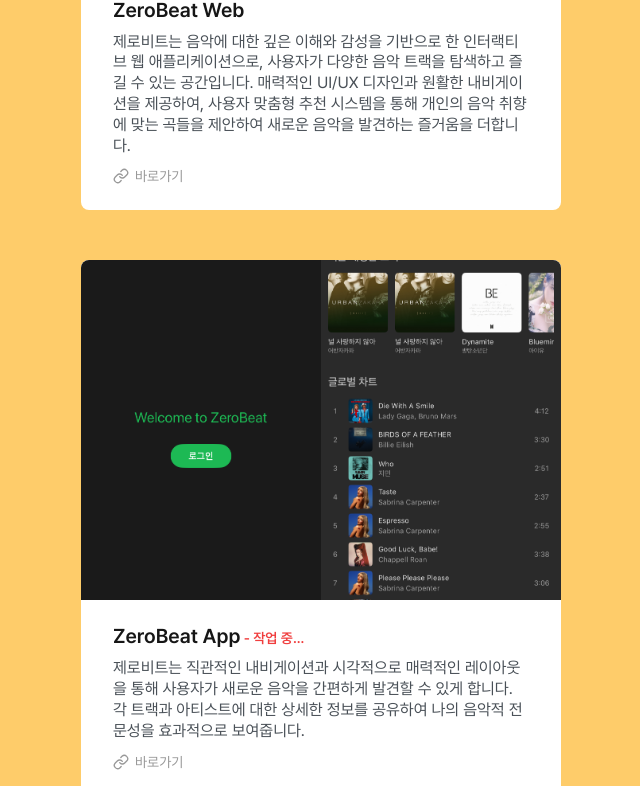
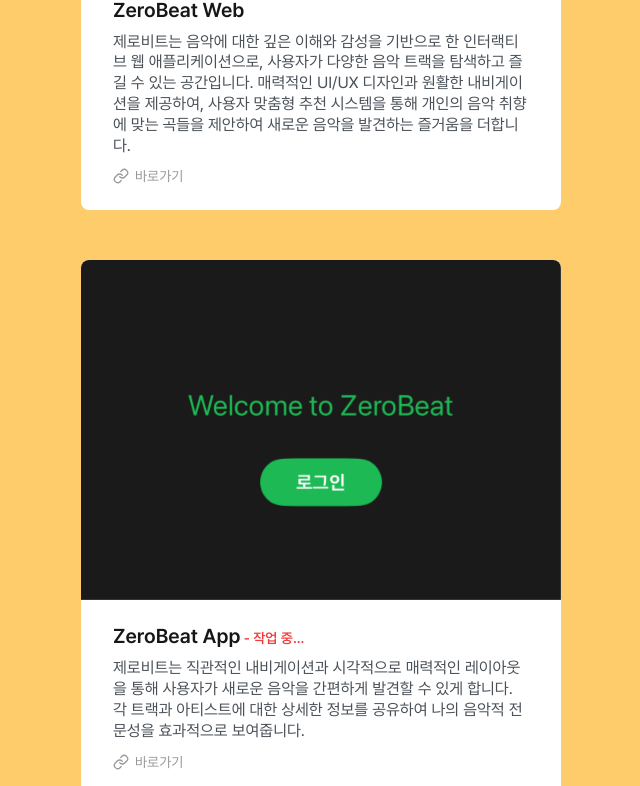
Before and after one commit to dattko/about-min, a Next.js app: page / in a window 1280 px wide. Shown: the part 4449-5235 px from the top of the page, without its empty margins (599-1239 px from the left). Built offline with nearby package versions, Linux system fonts and the light colour scheme.

Commit message:
포트폴리오 스와이퍼 추가

```diff
--- a/package.json
+++ b/package.json
@@ -13,7 +13,8 @@
     "lucide-react": "^0.446.0",
     "next": "14.2.13",
     "react": "^18",
-    "react-dom": "^18"
+    "react-dom": "^18",
+    "swiper": "^11.1.14"
   },
   "devDependencies": {
     "@types/node": "^20",
--- a/src/components/layouts/haeder/Header.module.scss
+++ b/src/components/layouts/haeder/Header.module.scss
@@ -65,7 +65,7 @@
 
       @include responsive($breakpointLarge){
         padding: 0 16px;
-        // height: 26px;
+        // height: 26px;xpx
         font-size: $fontSizeXSmall;
       };
 
@@ -76,7 +76,7 @@
     @for $i from 1 through 4 {
       li{
         transform: translateY(calc(-100% - 12px));
-        animation: menuDown .5s ease forwards;
+        animation: menuDown .5s ease-out forwards;
         &:nth-child(#{$i}) {
           animation-delay: 0.26s * $i;
       }
--- a/src/components/modal/Image.module.scss
+++ b/src/components/modal/Image.module.scss
@@ -13,11 +13,11 @@
   &__content {
     position: relative;
     overflow: auto;
-    max-height: 80%;
-    max-width: calc(100% - 16px);
+    height: 80%;
+    max-width: calc(100% - 20px);
     img {
       height: 100%;
-      object-fit: contain;
+      object-fit:contain;
       width: 100%;
     }
   }
--- a/src/components/ui/sectionContents/Content.module.scss
+++ b/src/components/ui/sectionContents/Content.module.scss
@@ -373,6 +373,8 @@
   // gap: 50px;
   position: relative;
   align-self: flex-start;
+  min-width: 0;
+  width: 100%;
     &:nth-child(1){
       position: sticky;
       top: 50%;
--- a/src/components/ui/sectionContents/PortfolioContent.tsx
+++ b/src/components/ui/sectionContents/PortfolioContent.tsx
@@ -5,7 +5,8 @@
 import { portfolios } from '@/data/contents/portfolio';
 import { Link as Site } from 'lucide-react';
 import Modal from '@component/modal/ImageModal';
-import { stat } from 'fs';
+import { Swiper, SwiperSlide } from 'swiper/react';
+import 'swiper/swiper-bundle.css';
 
 const PortfolioContent = () => {
   const [isModalOpen, setIsModalOpen] = useState(false);
@@ -29,39 +30,61 @@
           <span>Turning Ideas into Code,</span>
           <span>아이디어를 코드로,</span>
         </span>
-            <span className={styles.portfolio__comment} >
+        <span className={styles.portfolio__comment}>
           <span>Code into Reality,</span>
           <span>코드를 현실로</span>
         </span>
       </div>
+
       <div className={styles.portfolio}>
         {portfolios.map((portfolio) => (
           <div key={portfolio.id} className={styles.portfolio__item}>
             <div className={styles.portfolio__image}>
-            {portfolio.image.length > 0 ? (
-                portfolio.image.map((image, index) => (
+              {portfolio.image.length > 1 ? (
+                <Swiper
+                  slidesPerView={1}
+                  loop={true}
+                  autoplay={{ delay: 3000 }}
+                  pagination={{ clickable: false }}
+                >
+                  {portfolio.image.map((image, index) => (
+                    <SwiperSlide key={index}>
                       <img
-                    key={index}
                         src={`/images/${image}.png`}
                         alt={portfolio.title}
                         style={{ cursor: 'pointer' }}
                         onClick={() => handleImageClick(`/images/${image}.png`)}
                       />
-                ))
+                    </SwiperSlide>
+                  ))}
+                </Swiper>
               ) : (
-                <img src='https://g-lep6tfc2q9.vusercontent.net/placeholder.svg?height=200&width=400'/>
+                  portfolio.image.length > 0 ? (
+                    <img
+                      src={`/images/${portfolio.image[0]}.png`}
+                      alt={portfolio.title}
+                      style={{ cursor: 'pointer', maxWidth: '100%' }}
+                      onClick={() => handleImageClick(`/images/${portfolio.image[0]}.png`)}
+                    />
+                  ) : (
+                    <img src='https://g-lep6tfc2q9.vusercontent.net/placeholder.svg?height=200&width=400' alt="placeholder" />
+                  )
               )}
             </div>
             <div className={styles.portfolio__text}>
-              <span className={styles.portfolio__title}>{portfolio.title}
+              <span className={styles.portfolio__title}>
+                {portfolio.title}
                 {portfolio.state === 'preparing' && <span className={styles.portfolio__state}> - 작업 중...</span>}
               </span>
               <span className={styles.portfolio__subtitle}>{portfolio.description}</span>
-              <Link href={portfolio.link} target='_blank' className={styles.portfolio__link}><Site size={16}/>  바로가기 </Link>
+              <Link href={portfolio.link} target='_blank' className={styles.portfolio__link}>
+                <Site size={16} /> 바로가기
+              </Link>
             </div>
           </div>
         ))}
       </div>
+
       <Modal isOpen={isModalOpen} onClose={handleCloseModal} imageSrc={selectedImage} />
     </>
   );
--- a/src/styles/globals.scss
+++ b/src/styles/globals.scss
@@ -1,3 +1,4 @@
 @charset "utf-8";
 @import '@style/fonts';
 @import '@style/reset';
+@import '@style/swiper';
```
Also changed, not shown: src/components/ui/swiper/SwiperWrap.tsx (added, +13 -0 lines), src/styles/_swiper.scss (added), 1 other file (tests, documents, lock files or other folders). Lines whose indentation alone changed are shown as unchanged.
